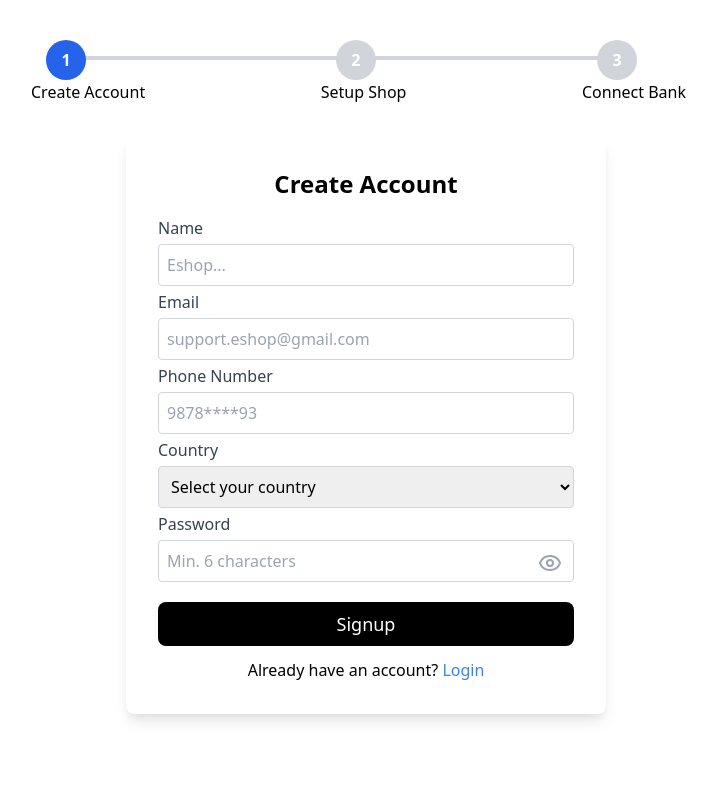
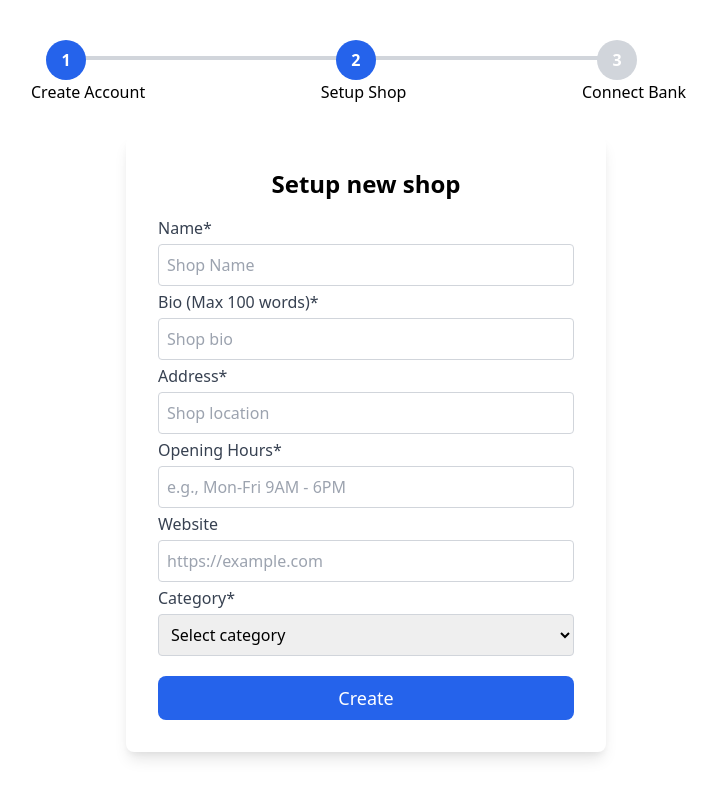
Before and after one commit to adityakashyap5047/eshop, a Next.js app in the folder apps/seller-ui/: page /signup in a window 1280 px wide. Shown: the whole page, without its empty margins (274-990 px from the left). Built offline with nearby package versions, Linux system fonts and the light colour scheme.

Commit message:
created the ui for create-shop

```diff
--- a/apps/seller-ui/src/app/(routes)/signup/page.tsx
+++ b/apps/seller-ui/src/app/(routes)/signup/page.tsx
@@ -8,6 +8,7 @@ import { useRef, useState } from "react";
 import { useForm } from "react-hook-form";
 import axios, { AxiosError } from "axios";
 import { countries } from "apps/seller-ui/src/utils/countries";
+import CreateShop from "apps/seller-ui/src/shared/module/auth/create-shop";
 
 type FormData = {
     name: string;
@@ -19,7 +20,7 @@ type FormData = {
 
 const Signup = () => {
 
-    const [activeStep, setActiveStep] = useState(1);
+    const [activeStep, setActiveStep] = useState(2);
     const [passwordVisible, setPasswordVisible] = useState(false);
     const [showOtp, setShowOtp] = useState(false);
     const [canResend, setCanResend] = useState(true);
@@ -266,6 +267,8 @@ const Signup = () => {
                         )}
                     </>
                 )}
+
+                {activeStep === 2 && <CreateShop sellerId={sellerId} setActiveStep={setActiveStep} />}
             </div>
         </div>
     )
--- /dev/null
+++ b/apps/seller-ui/src/shared/module/auth/create-shop.tsx
@@ -0,0 +1,120 @@
+import { useMutation } from '@tanstack/react-query';
+import { shopCategories } from 'apps/seller-ui/src/utils/categories';
+import axios from 'axios';
+import React from 'react'
+import { useForm } from 'react-hook-form';
+
+type FormData = {
+    name: string;
+    bio: string;
+    address: string;
+    opening_hours: string;
+    website?: string;
+    category: string;
+    sellerId: string;
+}
+
+const CreateShop = ({
+    sellerId,
+    setActiveStep
+}: {
+    sellerId: string;
+    setActiveStep: React.Dispatch<React.SetStateAction<number>>;
+}) => {
+
+    const { register, handleSubmit, formState: { errors } } = useForm<FormData>();
+
+    const shopCreateMutation = useMutation({
+        mutationFn: async(data: FormData) => {
+            const response = await axios.post(
+                `${process.env.NEXT_PUBLIC_SERVER_URI}/api/create-shop`,
+                data
+            );
+
+            return response.data;
+        },
+
+        onSuccess: () => {
+            setActiveStep(3);
+        }
+    });
+
+    const onSubmit = (data: FormData) => {
+        const shopData = {...data, sellerId};
+        shopCreateMutation.mutate(shopData);
+    }
+
+    const countWords = (text: string) => text.trim().split(/\s+/).length;
+
+    return (
+        <div>
+            <form onSubmit={handleSubmit(onSubmit)}>
+                <h3 className='text-2xl font-semibold text-center mb-4'>
+                    Setup new shop
+                </h3>
+
+                <label className="block text-gray-700 mb-1">Name*</label>
+                <input
+                    type="text"
+                    placeholder="Shop Name"
+                    className="w-full p-2 border border-gray-300 outline-0 !rounded mb-1"
+                    {...register("name", { required: "Name is required" })}
+                />
+                {errors.name && <p className="text-red-500 text-sm mb-1">{String(errors.name.message)}</p>}
+                <label className="block text-gray-700 mb-1">Bio (Max 100 words)*</label>
+                <input
+                    type="text"
+                    placeholder="Shop bio"
+                    className="w-full p-2 border border-gray-300 outline-0 !rounded mb-1"
+                    {...register("bio", { required: "Bio is required", validate: (value) => countWords(value) <= 100 || "Bio must be less than 100 words" })}
+                />
+                {errors.bio && <p className="text-red-500 text-sm mb-1">{String(errors.bio.message)}</p>}
+                <label className="block text-gray-700 mb-1">Address*</label>
+                <input
+                    type="text"
+                    placeholder="Shop location"
+                    className="w-full p-2 border border-gray-300 outline-0 !rounded mb-1"
+                    {...register("address", { required: "Shop Address is required" })}
+                />
+                {errors.address && <p className="text-red-500 text-sm mb-1">{String(errors.address.message)}</p>}
+                <label className="block text-gray-700 mb-1">Opening Hours*</label>
+                <input
+                    type="text"
+                    placeholder="e.g., Mon-Fri 9AM - 6PM"
+                    className="w-full p-2 border border-gray-300 outline-0 !rounded mb-1"
+                    {...register("opening_hours", { required: "Opening hours are required" })}
+                />
+                {errors.opening_hours && <p className="text-red-500 text-sm mb-1">{String(errors.opening_hours.message)}</p>}
+                <label className="block text-gray-700 mb-1">Website</label>
+                <input
+                    type="url"
+                    placeholder='https://example.com'
+                    className="w-full p-2 border border-gray-300 outline-0 !rounded mb-1"
+                    {...register("website", {
+                        pattern: { value: /^(https?:\/\/)?([\w\d-]+\.)+\w{2,}(\/.*)?$/, message: "Enter a valid URL" }
+                    })}
+                />
+                {errors.website && <p className="text-red-500 text-sm mb-1">{String(errors.website.message)}</p>}
+                <label className='block text-gray-700 mb-1'>Category*</label>
+                <select className='w-full p-2 border border-gray-300 outline-0 !rounded mb-1'
+                    {...register("category", { required: "Category is required" })}
+                >
+                    <option value="">Select category</option>
+                    {shopCategories.map((category) => (
+                        <option key={category.value} value={category.value}>{category.label}</option>
+                    ))}
+                </select>
+                {errors.category && <p className="text-red-500 text-sm mb-1">{String(errors.category.message)}</p>}
+
+                <button
+                    type="submit"
+                    className="w-full text-lg bg-blue-600 text-white py-2 rounded-lg mt-4"
+                >
+                    Create
+                </button>
+            </form>
+        </div>
+    )
+}
+
+export default CreateShop
--- /dev/null
+++ b/apps/seller-ui/src/utils/categories.tsx
@@ -0,0 +1,29 @@
+export const shopCategories = [
+    {value: "clothing", label: "Clothing & Apparel"},
+    {value: "electronics", label: "Electronics & Gadgets"},
+    {value: "grocery", label: "Grocery & Supermarkets"},
+    {value: "restaurant", label: "Restaurants & Cafes"},
+    {value: "beauty", label: "Beauty & Personal Care"},
+    {value: "furniture", label: "Furniture & Home Decor"},
+    {value: "automotive", label: "Automotive & Accessories"},
+    {value: "books", label: "Books & Stationery"},
+    {value: "toys", label: "Toys & Games"},
+    {value: "sports", label: "Sports & Fitness"},
+    {value: "hardware", label: "Hardware & Tools"},
+    {value: "pet", label: "Pet Supplies & Services"},
+    {value: "medical", label: "Medical & Pharmacy"},
+    {value: "jewelry", label: "Jewelry & Watches"},
+    {value: "florists", label: "Florists & Gift Shops"},
+    {value: "baby", label: "Baby & Kids Store"},
+    {value: "art", label: "Art & Craft Supplies"},
+    {value: "music", label: "Music Instruments & Stores"},
+    {value: "technology", label: "Software & Technology Services"},
+    {value: "garden", label: "Garden & Outdoor Equipment"},
+    {value: "bakery", label: "Bakery & Confectionery"},
+    {value: "optical", label: "Optical & Eyewear"},
+    {value: "mobile", label: "Mobile Phones & Accessories"},
+    {value: "real_estate", label: "Real Estate & Property Services"},
+    {value: "fitness", label: "Fitness & Wellness Centers"},
+    {value: "entertainment", label: "Entertainment & Gaming"},
+    {value: "other", label: "Other"}
+]
```
